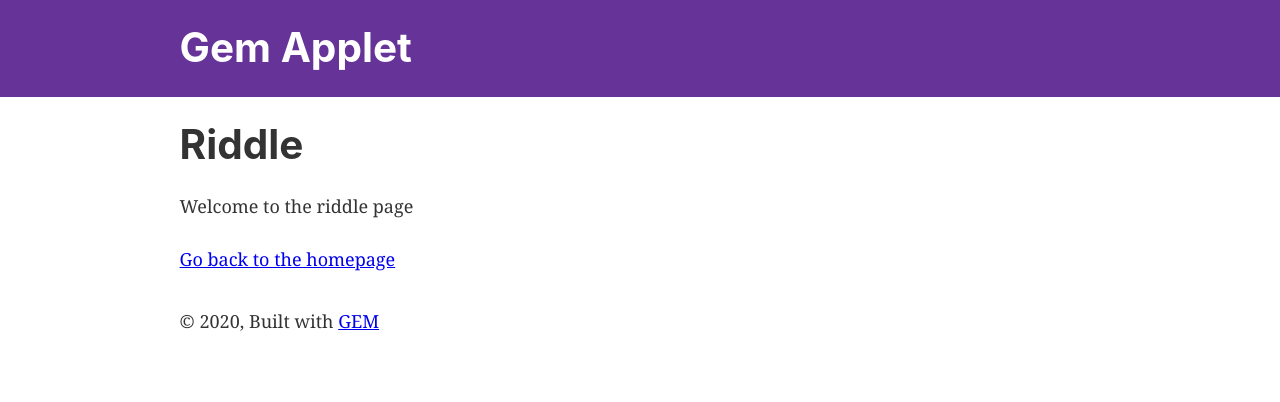
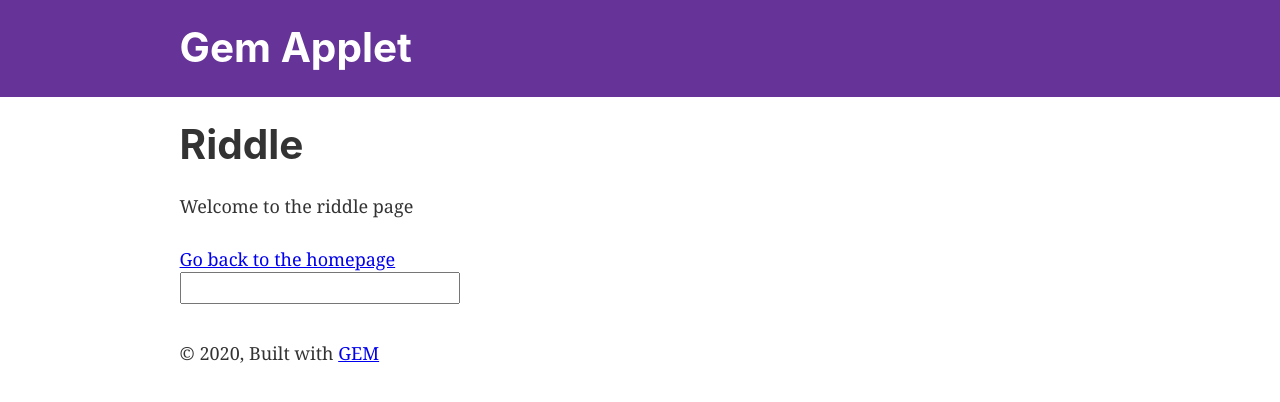
Before and after one commit to naomirubin/GEM, a Gatsby site: page /riddle in a window 1280 px wide. Built offline with nearby package versions, Linux system fonts and the light colour scheme; Gatsby itself is replaced by a stand-in of ours; some packages are replaced by stand-ins of ours.

Commit message:
added a user textbox to the riddle page

```diff
--- a/src/pages/riddle.js
+++ b/src/pages/riddle.js
@@ -10,6 +10,17 @@ const Riddle = () => (
     <h1 class>Riddle</h1>
     <p>Welcome to the riddle page</p>
     <Link to="/">Go back to the homepage</Link>
+    <div>
+      <input
+        type="text"
+        value={Riddle.value}
+        onChange={event => console.log("value changed!")}
+        />
+        <p></p>
+    </div>
+
+
+
   </Layout>
 )
 
```
